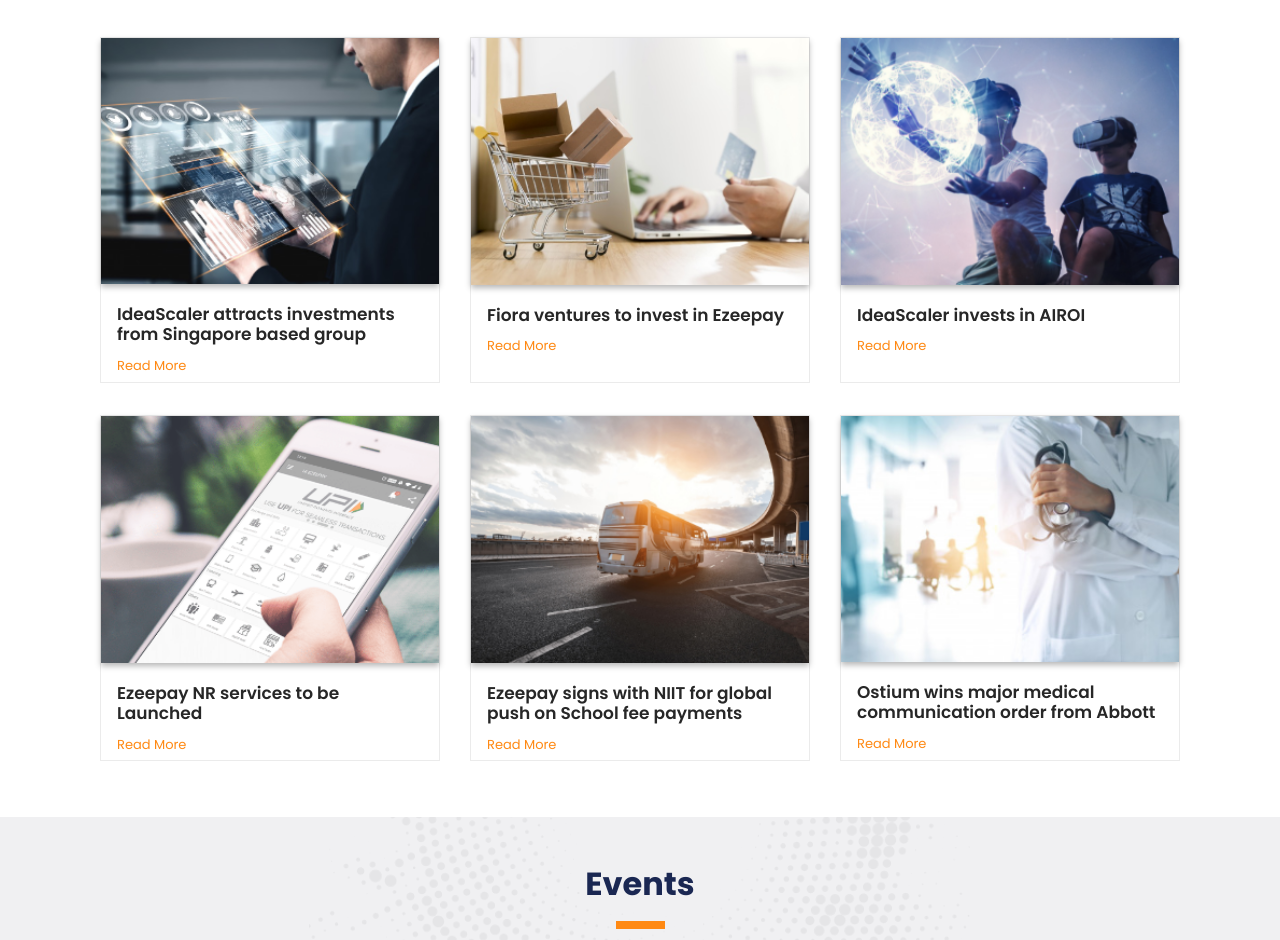
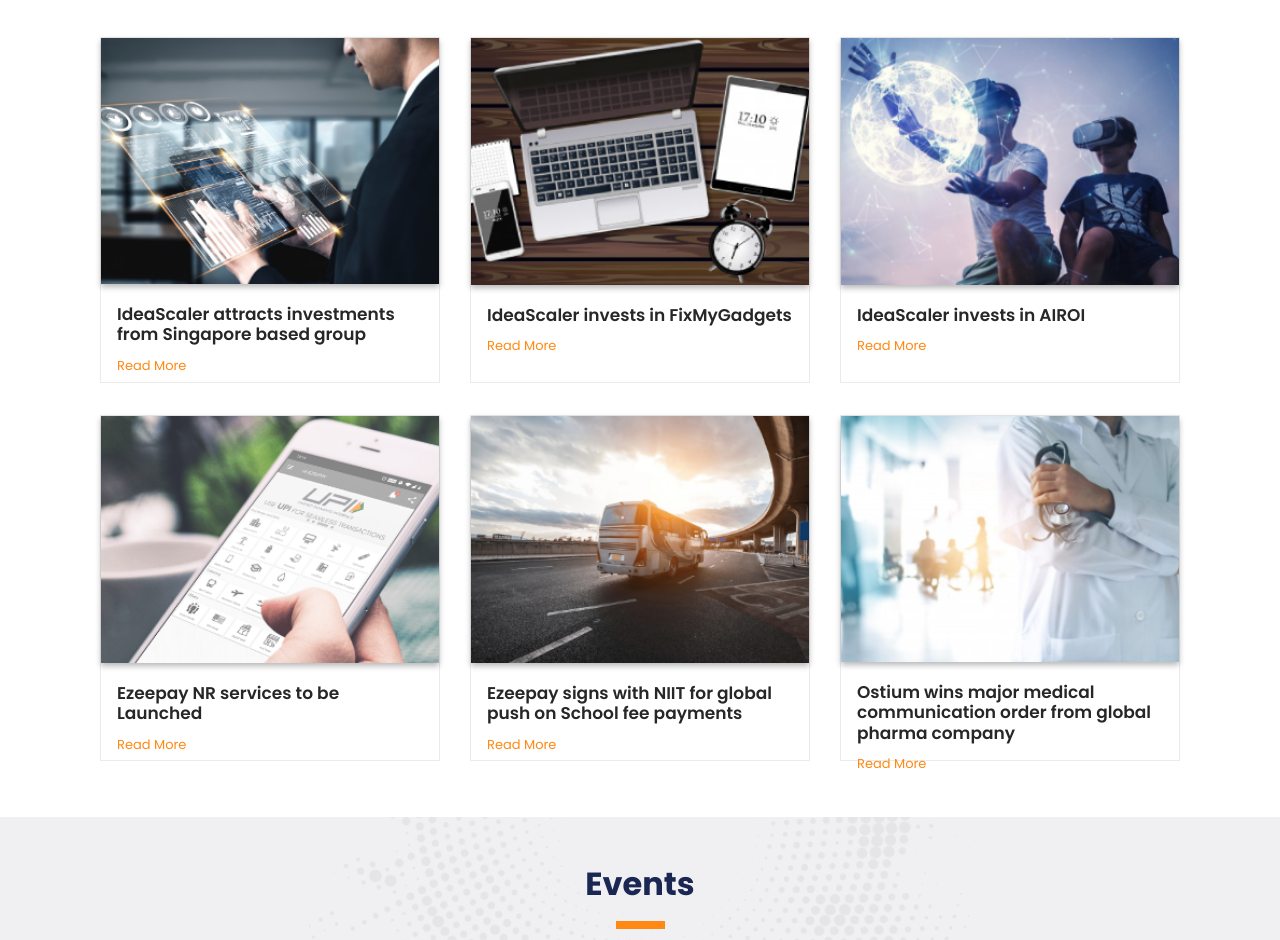
Before and after one commit to manuadmin/ideasclar.github.io, a plain HTML site: page events.html in a window 1280 px wide. Shown: the part 601-1541 px from the top of the page. Drawn offline with nearby package versions, Linux system fonts and the light colour scheme.

Commit message:
html fixes

```diff
--- a/events.html
+++ b/events.html
@@ -122,10 +122,10 @@
             <li class="py-3 col-md-4">
               <div class="item">
                 <figure>
-                  <img src="images/news-2.png" alt="advisor image" class="w-100"/>
+                  <img src="images/newss-2.png" alt="advisor image" class="w-100"/>
                 </figure>
                 <div class="px-3 py-2">
-                  <h5>Fiora ventures to invest in Ezeepay</h5>
+                  <h5>IdeaScaler invests in FixMyGadgets</h5>
                   <a href="#">Read More</a>
                 </div>
               </div>
@@ -172,7 +172,7 @@
                   <img src="images/news-6.png" alt="advisor image" class="w-100"/>
                 </figure>
                 <div class="px-3 py-2">
-                  <h5>Ostium wins major medical communication order from Abbott</h5>
+                  <h5>Ostium wins major medical communication order from global pharma company</h5>
                   <a href="#">Read More</a>
                 </div>
               </div>
```
Also changed, not shown: index.html (+13 -13 lines), images/newss-2.png (added).
